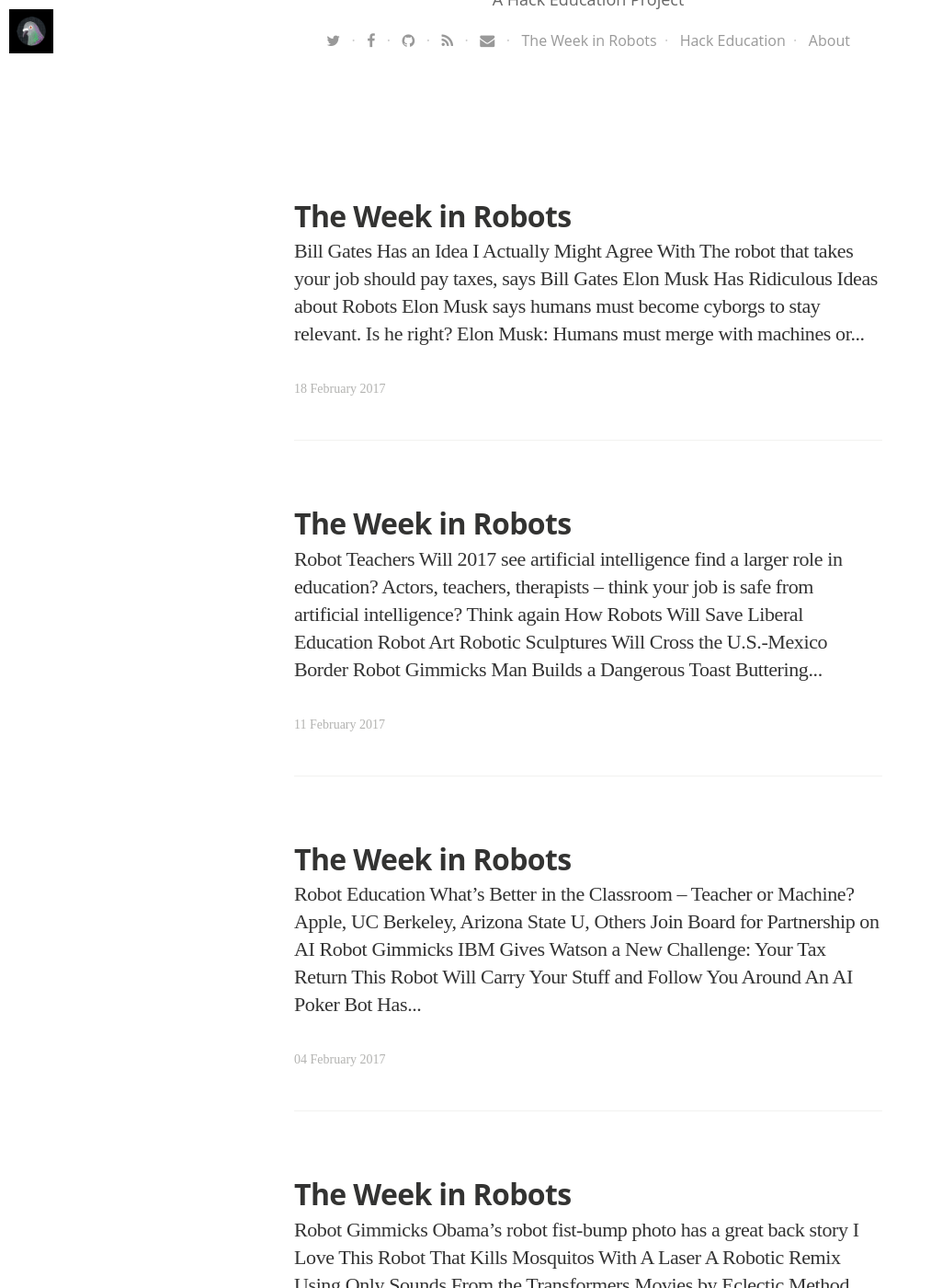
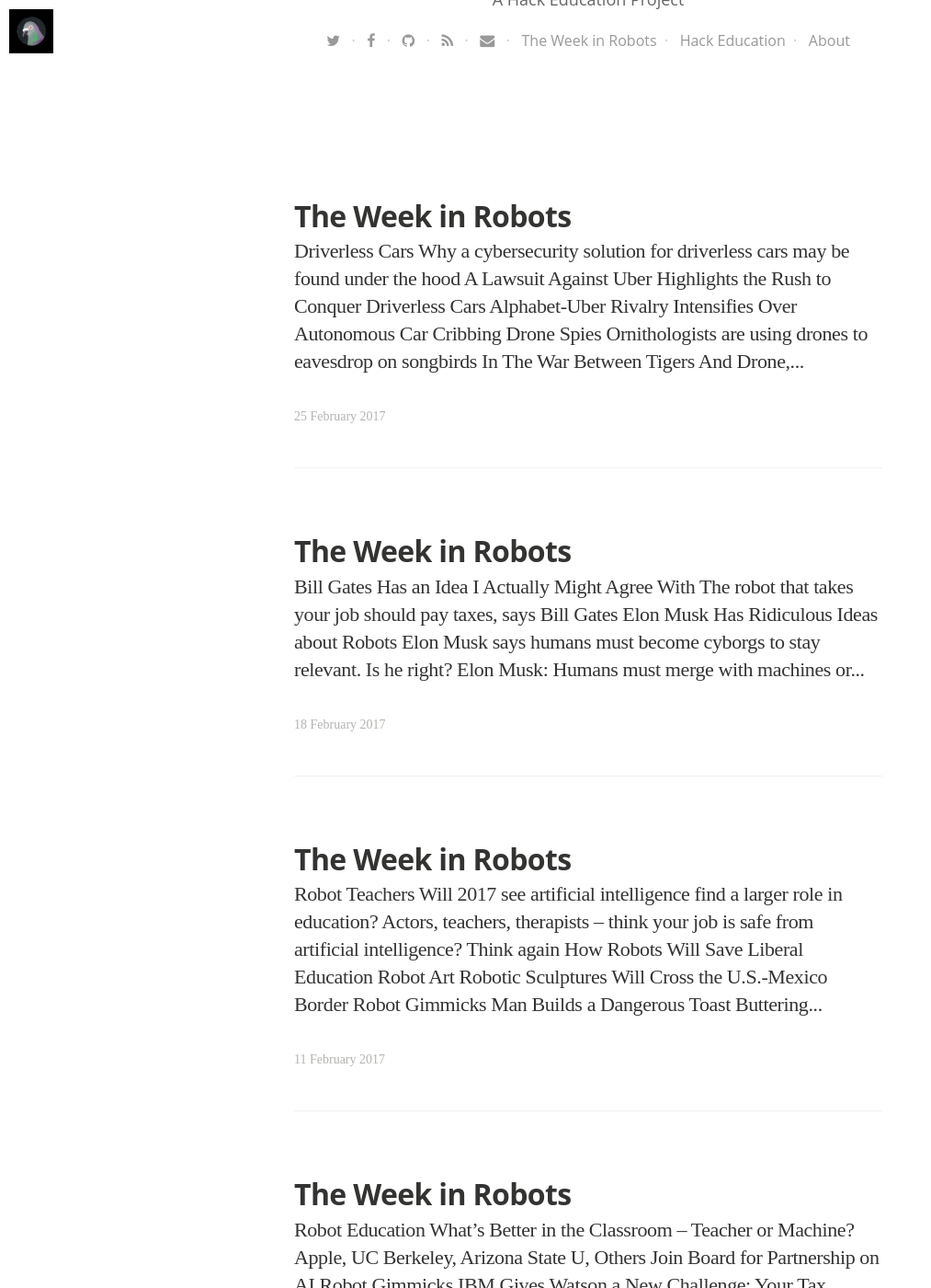
Before and after one commit to HackEducation/robot-news, a Jekyll site: the page built from blog/index.html, in a window 1280 px wide and 1400 px high, scrolled down 606 px. Shown: the whole window at 92% size, without its empty margins (0-1013 px from the left). Built offline with Jekyll 4.4.1, drawn with Linux system fonts in a browser that asks for light colours; nearby versions of some CDN libraries; some web fonts are replaced; the list of posts is cut into pages by our own code; some of the changed text lies outside the part shown.

Commit message:
new post

```diff
--- /dev/null
+++ b/_posts/2017-02-25-week-in-robots.html
@@ -0,0 +1,61 @@
+---
+layout: post
+title: "The Week in Robots"
+date: 2017-02-25 07:35:00 +0000
+tags:
+image: https://s3.amazonaws.com/hackedu/2017-02-25-robot.jpg
+imagecredits: https://www.flickr.com/photos/littlelostrobot/2579322692
+---
+<h3>Driverless Cars</h3>
+<br />
+<p><a href="https://techcrunch.com/2017/02/18/why-a-cybersecurity-solution-for-driverless-cars-may-be-found-under-the-hood/">Why a cybersecurity solution for driverless cars may be found under the hood</a></p>
+
+<p><a href="https://www.nytimes.com/2017/02/24/technology/anthony-levandowski-waymo-uber-google-lawsuit.html">A Lawsuit Against Uber Highlights the Rush to Conquer Driverless Cars</a></p>
+
+<p><a href="https://www.technologyreview.com/s/603736/alphabet-uber-rivalry-intensifies-over-autonomous-car-cribbing/">Alphabet-Uber Rivalry Intensifies Over Autonomous Car Cribbing</a></p>
+
+<h3>Drone Spies</h3>
+<br />
+<p><a href="https://techcrunch.com/2017/02/18/ornithologists-are-using-drones-to-eavesdrop-on-songbirds/">Ornithologists are using drones to eavesdrop on songbirds</a></p>
+
+<p><a href="http://www.npr.org/sections/thetwo-way/2017/02/23/516845664/watch-in-the-war-between-tigers-and-drone-chalk-one-up-for-tigers">In The War Between Tigers And Drone, Chalk One Up For Tigers</a></p>
+
+<h3>Robots&#8217; Rights</h3>
+<br />
+<p><a href="http://boingboing.net/2017/02/23/do-robots-reserve-rights-what.html">Do robots deserve rights? What if machines become conscious?</a></p>
+
+<h3>Bot Wars</h3>
+<br />
+<p><a href="http://boingboing.net/2017/02/24/rock-em-sock-em.html">The automated, invisible revert-wars of Wikipedia&#8217;s bot ecosystem</a></p>
+
+<h3>Amazon Alexa</h3>
+<br />
+<p><a href="https://www.programmableweb.com/news/amazon-alexa-has-more-skills-you-do/2017/02/24">Amazon Alexa Has More Skills Than You Do</a></p>
+
+<p><a href="http://www.theverge.com/2017/2/23/14714656/amazon-alexa-data-protection-court-free-speech">Amazon says Alexa&#8217;s speech is protected by the First Amendment</a></p>
+
+<h3>IBM Watson</h3>
+<br />
+<p><a href="https://www.nytimes.com/2017/02/24/jobs/watson-health-cancer-ibm-design-researcher.html">An Ethnographer of Cancer Care for IBM Watson</a></p>
+
+<p><a href="http://www.houstonchronicle.com/news/houston-texas/houston/article/Touted-IBM-supercomputer-project-at-MD-Anderson-10941783.php">Touted IBM supercomputer project at MD Anderson on hold after audit finds spending issues</a></p>
+
+<h3>Drone School</h3>
+<br />
+<p><a href="https://techcrunch.com/2017/02/24/dartdrones-pitches-shark-tank-to-build-a-flight-school-for-drone-pilots/">DARTdrones pitches Shark Tank to build a flight school for drone pilots</a></p>
+
+<h3>Robot Workers</h3>
+<br />
+<p><a href="https://www.nytimes.com/2017/02/23/magazine/learning-to-love-our-robot-co-workers.html">Learning to Love Our Robot Co-Workers</a> </p>
+
+<h3>Robot Security</h3>
+<br />
+<p><a href="http://pushpullfork.com/2017/02/detecting-terrorism-with-ai/">Detecting terrorism with AI</a></p>
+
+<h3>Robot Doctors</h3>
+<br />
+<p><a href="https://www.technologyreview.com/s/603700/for-hospitals-that-cant-afford-a-surgical-robot-this-500-device-could-fit-the-bill/">For Hospitals That Can&#8217;t Afford a Surgical Robot, This $500 Device Could Fit the Bill</a></p>
+
+<h3>Robot Role Models</h3>
+<br />
+<p><a href="https://www.technologyreview.com/s/603708/what-happens-when-robots-become-role-models/">What Happens When Robots Become Role Models</a></p>
```
Also changed, not shown: index.html (+4 -3 lines).
